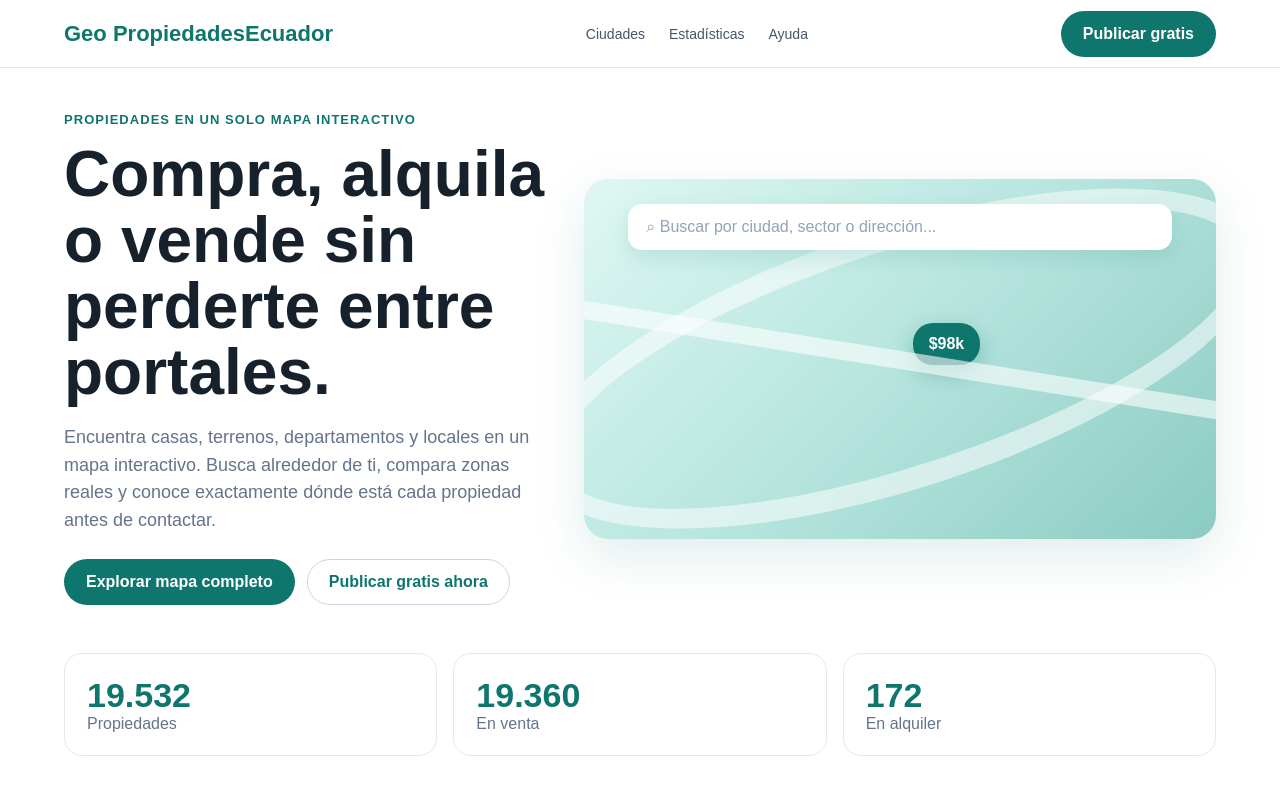
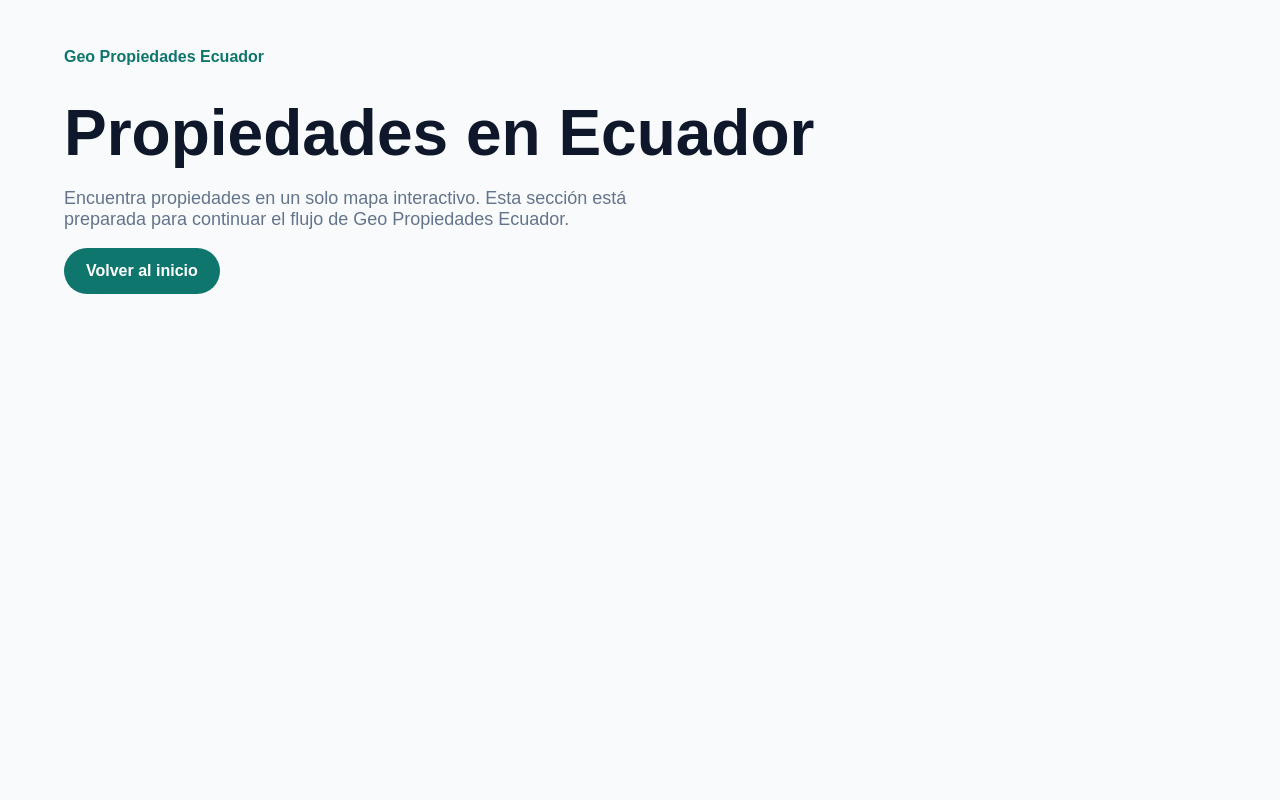
Before and after one commit to rsnadvisors/inmuebles-directos, a Next.js app: page / in a window 1280 px wide. Shown: the top 800 px of the page. Built offline with nearby package versions, Linux system fonts and the light colour scheme.

Commit message:
Create page.tsx

```diff
--- /dev/null
+++ b/app/[...slug]/page.tsx
@@ -0,0 +1,15 @@
+import Link from "next/link";
+
+export default async function RoutePage({ params }: { params: Promise<{ slug: string[] }> }) {
+  const { slug } = await params;
+  const section = slug.join(" / ");
+  const title = section === "explorar" ? "Explorar propiedades" : section === "publicar" ? "Publica gratis" : section === "ayuda" ? "Centro de ayuda" : "Propiedades en Ecuador";
+  return (
+    <main style={{ minHeight: "100vh", padding: "48px 5vw", fontFamily: "Arial, sans-serif", background: "#f8fafc" }}>
+      <Link href="/" style={{ color: "#0f766e", fontWeight: 700 }}>Geo Propiedades Ecuador</Link>
+      <h1 style={{ fontSize: "clamp(36px, 6vw, 64px)", margin: "30px 0 12px", color: "#0f172a" }}>{title}</h1>
+      <p style={{ color: "#64748b", maxWidth: 620, fontSize: 18 }}>Encuentra propiedades en un solo mapa interactivo. Esta sección está preparada para continuar el flujo de Geo Propiedades Ecuador.</p>
+      <Link className="btn primary" href="/">Volver al inicio</Link>
+    </main>
+  );
+}
```
